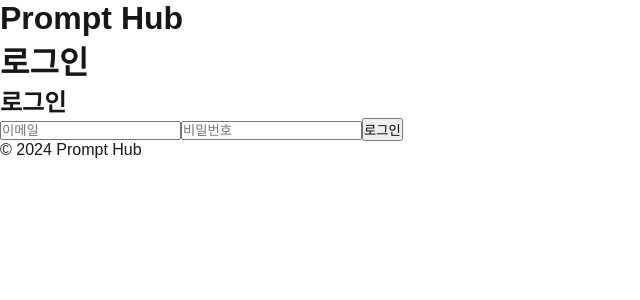
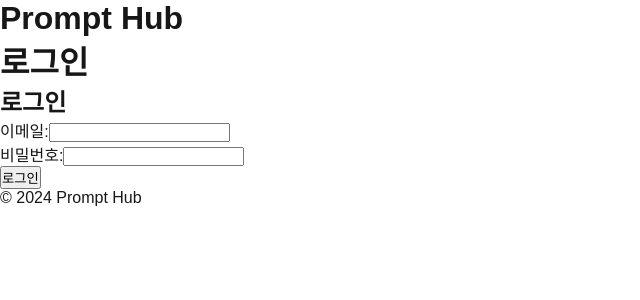
Before and after one commit to B-eunji/Prompt-Hub, a Next.js app in the folder prompt-hub-react/web/prompt-app/: page /login in a window 1280 px wide. Shown: the top 300 px of the page, without its empty margins (0-640 px from the left). Built offline with nearby package versions, Linux system fonts and the light colour scheme.

Commit message:
react-hook-form, zod 설치 및 코드 리팩토링
- LoginForm.tsx react-hook-form, zod 적용 -> 코드 리팩토링

```diff
--- a/prompt-hub-react/web/prompt-app/package.json
+++ b/prompt-hub-react/web/prompt-app/package.json
@@ -9,10 +9,13 @@
     "lint": "next lint"
   },
   "dependencies": {
+    "@hookform/resolvers": "^3.10.0",
     "@supabase/supabase-js": "^2.47.10",
     "next": "15.1.2",
     "react": "^19.0.0",
     "react-dom": "^19.0.0",
+    "react-hook-form": "^7.54.2",
+    "zod": "^3.24.1",
     "zustand": "^5.0.3"
   },
   "devDependencies": {
--- a/prompt-hub-react/web/prompt-app/src/app/login/LoginForm.tsx
+++ b/prompt-hub-react/web/prompt-app/src/app/login/LoginForm.tsx
@@ -1,35 +1,53 @@
 // 로그인 페이지 구성
 "use client"; //클라이언트 컴포넌트 선언
 
-import React, {useState} from "react"; //React, 상태 관리 useState 가져오기
+import React from "react"; //React
+import {useForm} from "react-hook-form"; // react-hook-form 사용
+import {z} from "zod"; //zod - 유효성 검사
+import {zodResolver} from "@hookform/resolvers/zod"; //react-hook-form에서 zod 사용할 수 있도록 변환
 import {supabase} from '../supabaseClient'; //Supabase 클라이언트 가져오기
 import useAuthStore from "../../store/authStore"; //Zustand 상태 관리 Store 가져오기
 
-function LoginForm(){
-    const[email, setEmail] = useState<string>(""); //이메일 입력값 저장
-    const[password, setPassword] = useState<string>(""); //비밀번호 입력값 저장
-    const[message, setMessage] = useState<string>(""); //로그인 성공/실패 메세지 저장
+//유효성 검사 스키마 정의
+const loginSchema = z.object({
+    email: z.string().email("유효한 이메일을 입력하세요."),
+    password: z.string().min(6, "비밀번호는 최소 6자 이상이어야 합니다."),
+});
 
-    const setLoginState = useAuthStore((state) => state.setLoginState); //Zustand를 통한 로그인 성공/실패 메세지 상태 업데이트 저장
+//타입스크립트에서 유효성 검사 타입 생성(폼 입력 값의 타입)
+type LoginFormInputs = z.infer<typeof loginSchema>;
 
-    const handleLogin = async () => {
+const LoginForm: React.FC = () => {
+    //react-hook-form 설정
+    const{
+        register, // input필드와 react-hook-form 연결
+        handleSubmit, // 폼 제출 시 실행되는 함수
+        formState: {errors}, //유효성 검사 에러 관리
+    } = useForm<LoginFormInputs>({
+        resolver: zodResolver(loginSchema), //zod 스키마 적용
+    });
+
+    // Zustand에서 로그인 상태 관리 함수 가져오기
+    const {setLoginState} = useAuthStore();
+
+    const onSubmit = async (data: LoginFormInputs) => {
         try{
             //supabase를 통한 로그인 시도
-            const {data,error} = await supabase.auth.signInWithPassword({
-                email,
-                password,
+            const {error} = await supabase.auth.signInWithPassword({
+                email: data.email,
+                password: data.password,
             });
 
             if (error){
                 //오류 발생 시 메세지
-                setMessage(`로그인 실패: $(error.message'`);
+                alert(`로그인 실패: $(error.message'`);
             } else {
                 //로그인 성공 시 메세지 & Zustand 상태 변경
-                setMessage("로그인 성공");
+                alert("로그인 성공");
                 setLoginState(true);
             }
         } catch (err) {
-            setMessage("로그인 처리 중 오류 발생");
+            alert("로그인 처리 중 오류 발생");
             console.error(err);
         }
     };
@@ -38,30 +56,24 @@ function LoginForm(){
         <div>
             <h2> 로그인 </h2> {/* 제목 */}
 
-            {/*이메일 입력 필드*/}
-            <input
-                type = "email"
-                placeholder = "이메일"
-                value = {email}
-                onChange={(e) => setEmail(e.target.value)} //입력 시 state 업데이트
-
-            />
-            {/* 비밀번호 입력 필드*/}
-            <input
-                type="password"
-                placeholder = "비밀번호"
-                value = {password}
-                onChange={(e) => setPassword(e.target.value)} //입력 시 state 업데이트
-            >
-            </input>
-            {/* 로그인 버튼 필드*/}
-            <button onClick={handleLogin}>로그인</button>
-
-            {/* 메세지 출력*/}
-            {message && <p>{message}</p>}
+            <form onSubmit={handleSubmit(onSubmit)}>
+                {/*이메일 입력 필드*/}
+                <div>
+                    <label>이메일:</label>
+                    <input type="email" {...register("email")} /> {/* react-hook-form의 register 사용 */}
+                    {errors.email && <p>{errors.email.message}</p>} {/*유효성 검사 실패 시 메세지 출력 */}
+                </div>
+                {/* 비밀번호 입력 필드*/}
+                <div>
+                    <label>비밀번호:</label>
+                    <input type="password" {...register("password")} />
+                    {errors.password && <p>{errors.password.message}</p>}
+                </div>
+                {/* 로그인 버튼 필드*/}
+                <button type = "submit">로그인</button>
+            </form>
         </div>
     );
-
 };
 
 export default LoginForm;
```
Also changed, not shown: 1 other file (tests, documents, lock files or other folders).
